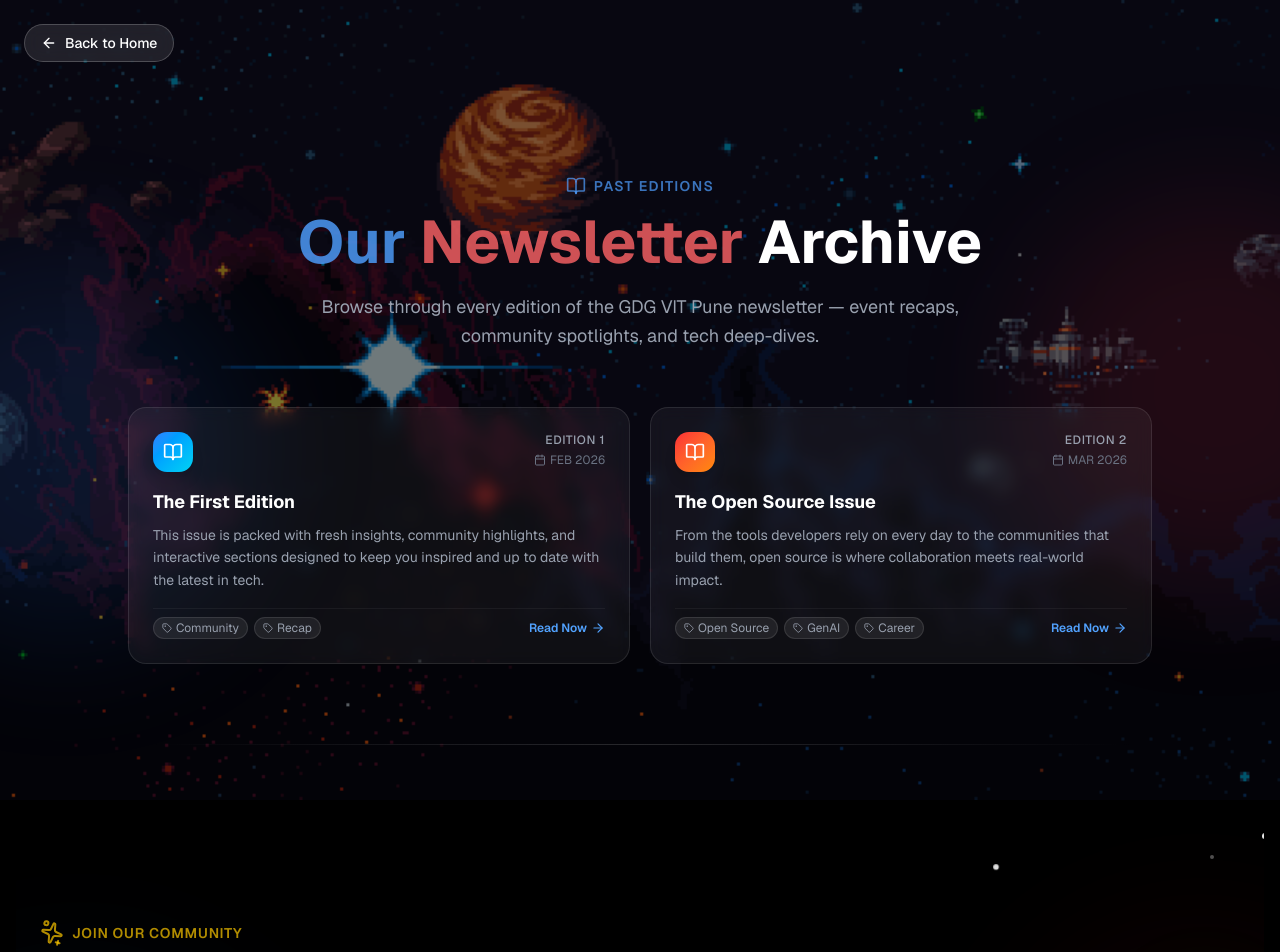
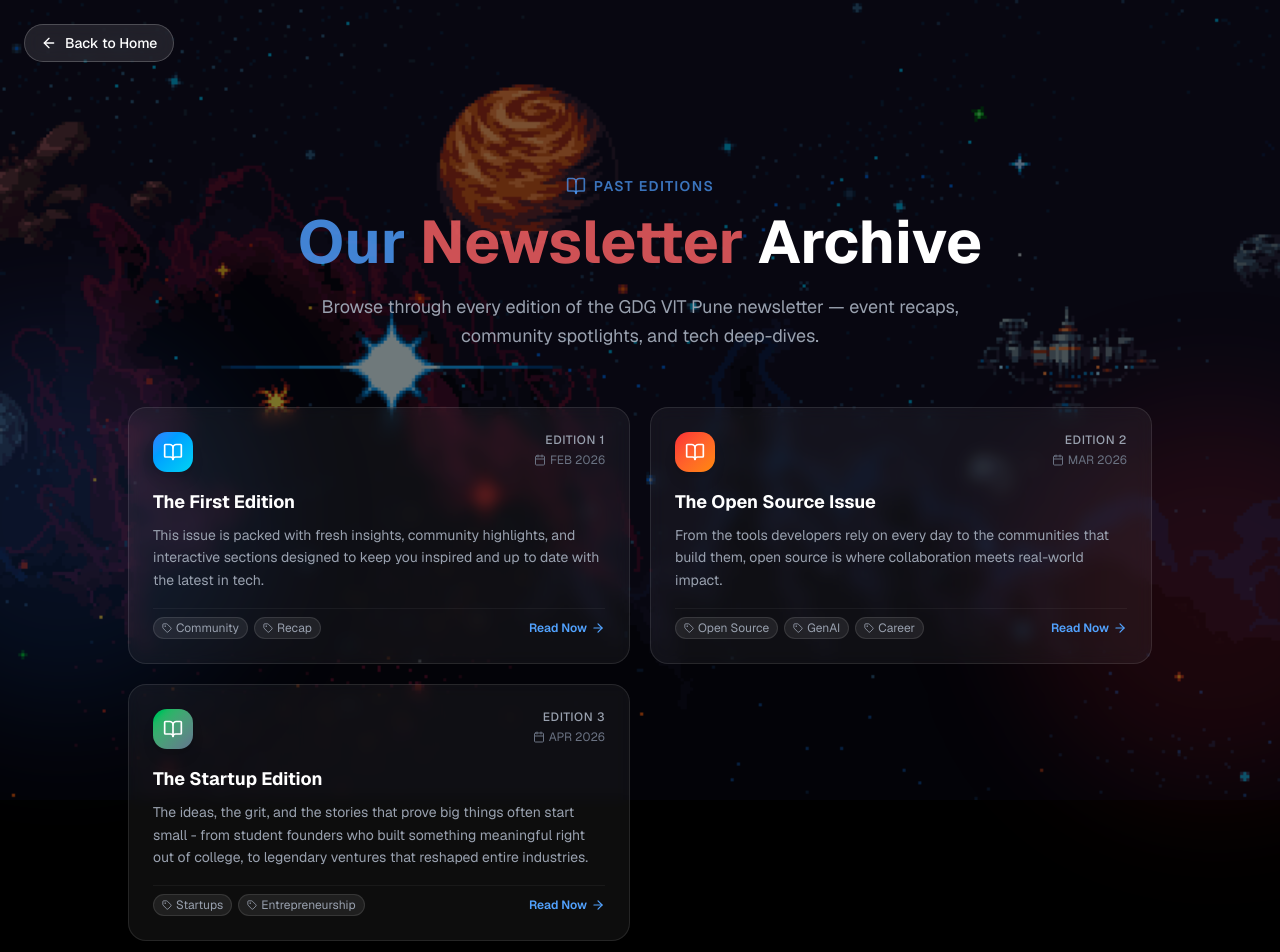
Before and after one commit to gdgvitpune/gdg-website, a Next.js app: page /newsletter in a window 1280 px wide. Shown: the top 952 px of the page. Built offline with nearby package versions, Linux system fonts and the light colour scheme; no server answers.

Commit message:
feat: add third edition of newsletter

```diff
--- a/data/newsletters.ts
+++ b/data/newsletters.ts
@@ -37,6 +37,19 @@
 		tags: ['Open Source', 'GenAI', 'Career'],
 		color: 'from-red-500 to-orange-400',
 	},
+	{
+		id: 3,
+		slug: 'edition-3',
+		title: 'The Startup Edition',
+		description:
+			'The ideas, the grit, and the stories that prove big things often start small - from student founders who built something meaningful right out of college, to legendary ventures that reshaped entire industries.',
+		date: 'APR 2026',
+		edition: 'Edition 3',
+		driveLink:
+			'https://drive.google.com/file/d/1GNBaSs6nFNqo6e5OfBIPE7tkvrcjucM0/view?usp=sharing',
+		tags: ['Startups', 'Entrepreneurship'],
+		color: 'from-green-500 to-slate-500',
+	},
 ]
 
 export function getDriveEmbedUrl(driveLink: string): string {
```
